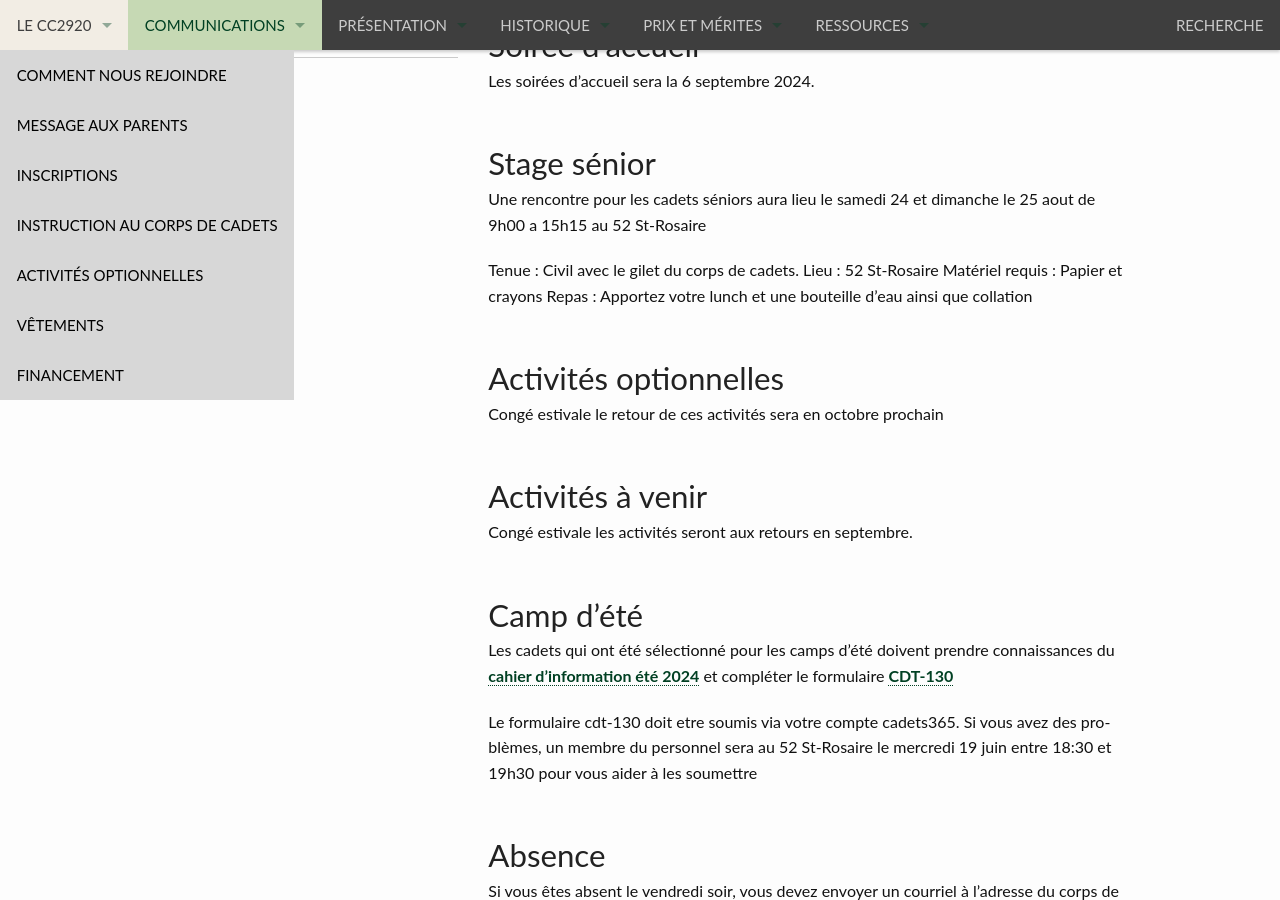
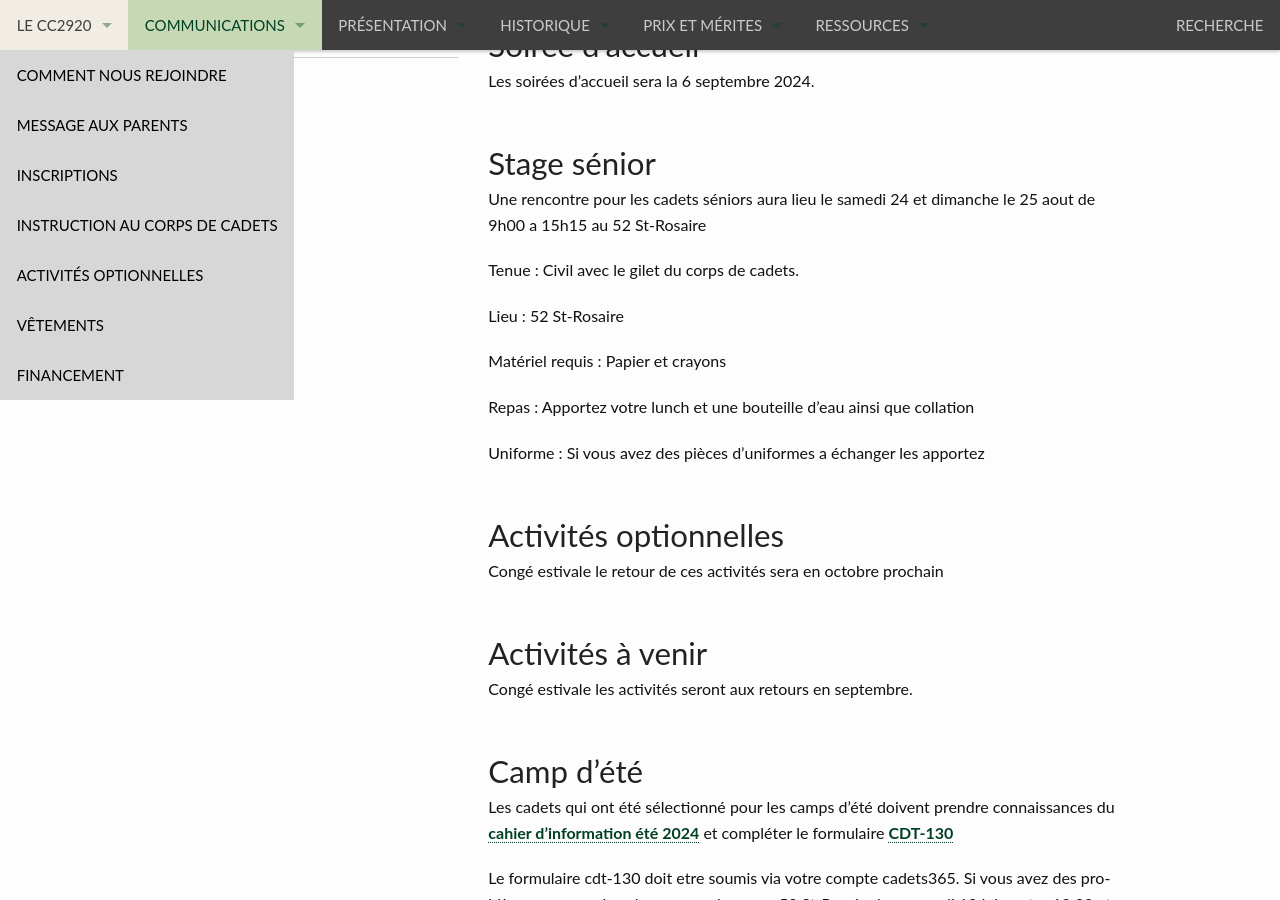
Before and after one commit to CC2920/web, a Jekyll site: the page built from _communications/messages.md, in a window 1280 px wide and 900 px high, scrolled down 314 px. Built offline with Jekyll 4.4.1, drawn with Linux system fonts in a browser that asks for light colours.

Commit message:
Update messages.md

```diff
--- a/_communications/messages.md
+++ b/_communications/messages.md
@@ -12,10 +12,14 @@ Les soirées d'accueil sera la 6 septembre 2024.
 Une rencontre pour les cadets séniors aura lieu le samedi 24 et dimanche le 25 aout de 9h00 a 15h15 au 52 St-Rosaire
 
 Tenue : Civil avec le gilet du corps de cadets.
+
 Lieu : 52 St-Rosaire
+
 Matériel requis : Papier et crayons
+
 Repas : Apportez votre lunch et une bouteille d'eau ainsi que collation
 
+Uniforme : Si vous avez des pièces d'uniformes a échanger les apportez
 
 ## Activités optionnelles
 
```
